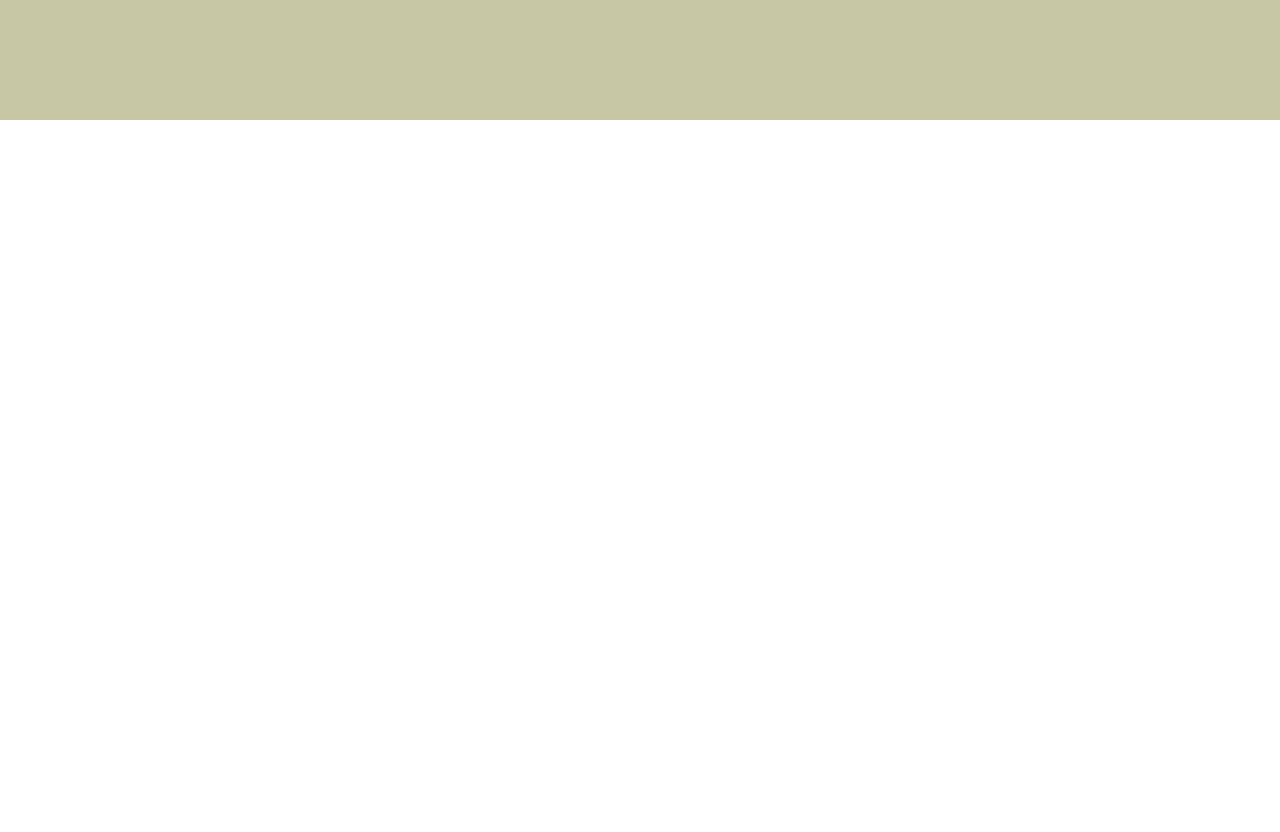
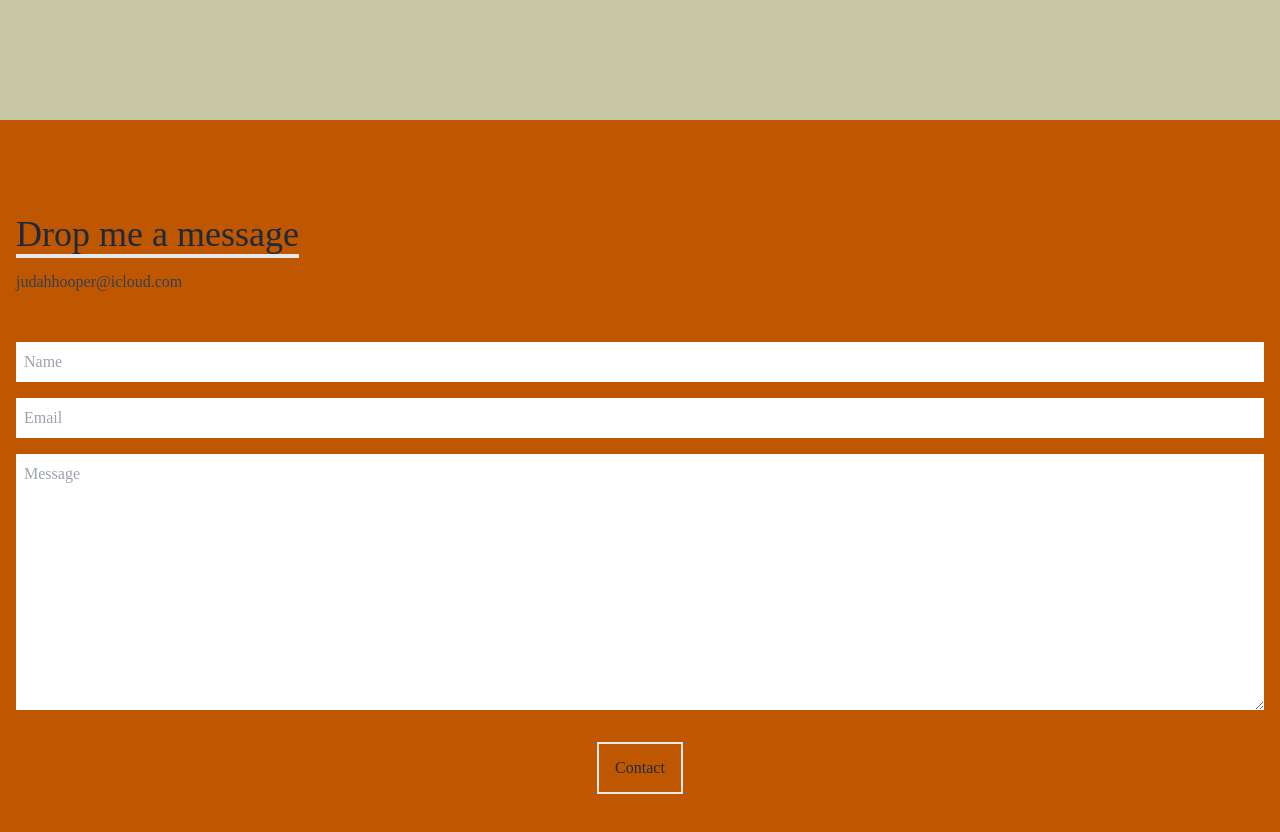
Before and after one commit to judahhooper/portfolio-website, a React (Create React App) app: page / in a window 1280 px wide. Shown: the part 3880-4712 px from the top of the page. Built offline with nearby package versions, Linux system fonts and the light colour scheme.

Commit message:
install react-scroll and pre work

```diff
--- a/package.json
+++ b/package.json
@@ -11,6 +11,7 @@
     "react-dom": "^18.2.0",
     "react-icons": "^4.10.1",
     "react-scripts": "5.0.1",
+    "react-scroll": "^1.8.9",
     "web-vitals": "^2.1.4"
   },
   "scripts": {
--- a/src/components/about.jsx
+++ b/src/components/about.jsx
@@ -2,7 +2,7 @@ import React from 'react'
 
 const About = () => {
   return (
-    <div className='w-full h-screen bg-[#BF5700] text-slate-700'>
+    <div className='w-full h-screen bg-[#BF5700] text-slate-700' name="about">
         <div className='flex flex-col justify-center items-center w-full h-full'>
             <div className='max-w-[1000px] w-[100%] grid grid-cols-2 gap-8'>
                 <div className='sm:text-right pb-8 pl-4'><p className='text-4xl font-bold inline border-b-4'>About
--- a/src/components/contact.jsx
+++ b/src/components/contact.jsx
@@ -2,7 +2,18 @@ import React from 'react'
 
 const Contact = () => {
   return (
-    <div className='w-full h-screen bg-'></div>
+    <div name="contact" className='w-full h-screen bg-[#BF5700] flex justify-center items-center p-4 '>
+        <form action="https://getform.io/f/bb8c5034-0c40-4103-8735-e814897ca2d8" className='flex flex-col m-w-[600px] w-full' method='POST'>
+            <div className='pb-8'>
+                <p className='text-4xl bont-bold inline border-b-4 text-slate-800'>Drop me a message</p>
+                <p className='text-slate-700 py-4'>judahhooper@icloud.com</p>
+            </div>
+            <input className='bg-[] p-2' type='text' placeholder='Name' name="name"/>
+            <input className="my-4 p-2 bg-[]" type='text' placeholder='Email' name="email"/>
+            <textarea className='bg-[] p-2' name="message" rows="10" placeholder='Message'></textarea>
+            <button className='text-slate-800 hover:bg-slate-700 hover:text-slate-200 hover:border-slate-200 border-2 px-4 py-3 my-8 mx-auto flex items-center'>Contact</button>
+        </form>
+    </div>
   )
 }
 
--- a/src/components/learning.jsx
+++ b/src/components/learning.jsx
@@ -5,7 +5,7 @@ import NEXT from "../resources/next.png";
 
 const Learning = () => {
   return (
-    <div name="stack" className='bg-slate-700 text-slate-200 w-full h-screen'>
+    <div name="learning" className='bg-slate-700 text-slate-200 w-full h-screen'>
     <div className='max-w-[1000px] mx-auto p-4 flex flex-col justify-center w-full h-full'>
       <div ><p className='text-4xl py-4 font-bold border-b-4 border-[]'>This is what I'm learning.</p>
       </div>
--- a/src/index.css
+++ b/src/index.css
@@ -23,9 +23,5 @@
 }
 
 .content-div:hover {
-    background-image: linear-gradient(
-        to right,
-        rgba(36,34,34),
-        hsla(242,74%,61%,0.8)
-    )!important;
+    opacity: 0.8;
 }
```
Also changed, not shown: 1 other file (tests, documents, lock files or other folders).
